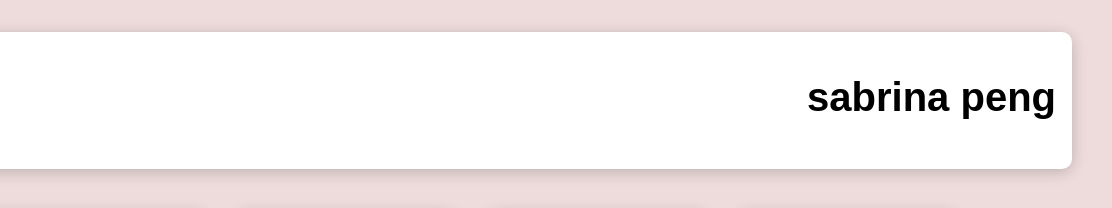
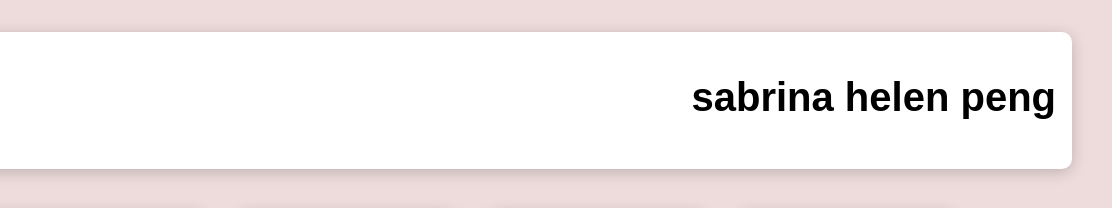
Before and after one commit to liberrhythm/sample-website, a plain HTML site: page index.html in a window 1280 px wide. Shown: the top 208 px of the page, 168-1280 px from the left. Drawn offline with nearby package versions, Linux system fonts and the light colour scheme; a web font is replaced by a local one.

Commit message:
added middle name to header

```diff
--- a/index.html
+++ b/index.html
@@ -12,7 +12,7 @@
     <header id="website-header">
         <img src="images/sabrina-logo.jpg" alt="My Logo" id="website-logo" />
         <div id="website-title">
-            <h1>sabrina peng</h1>
+            <h1>sabrina helen peng</h1>
         </div>
     </header>
     <main>
```
